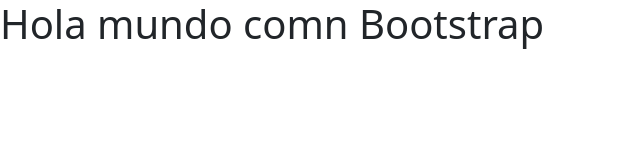
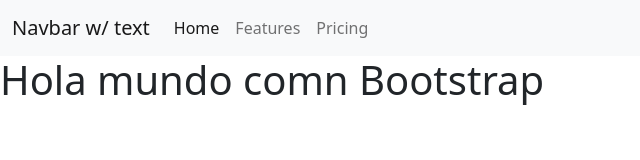
Before and after one commit to jatg-eca/bsaleprueba, a website: page index.html in a window 1280 px wide. Shown: the whole page, without its empty margins (0-640 px from the left). Drawn offline with nearby package versions, Linux system fonts and the light colour scheme.

Commit message:
Add: Usos generales

```diff
--- a/index.html
+++ b/index.html
@@ -7,8 +7,35 @@
     <!-- Preload y Bootstrap -->
     <link rel="preload" href="node_modules/bootstrap/dist/css/bootstrap.min.css">
     <link rel="stylesheet" href="node_modules/bootstrap/dist/css/bootstrap.min.css">
+    <!-- Plantilla CSS -->
+    <link rel="preload" href="css/style.css">
+    <link rel="stylesheet" href="css/style.css">
 </head>
 <body>
+
+    <!-- Navbar -->
+    <nav class="navbar navbar-expand-lg bg-light">
+        <div class="container-fluid">
+          <a class="navbar-brand" id="brand" href="#">Navbar w/ text</a>
+          <button class="navbar-toggler" type="button" data-bs-toggle="collapse" data-bs-target="#navbarText" aria-controls="navbarText" aria-expanded="false" aria-label="Toggle navigation">
+            <span class="navbar-toggler-icon"></span>
+          </button>
+          <div class="collapse navbar-collapse" id="navbarText">
+            <ul class="navbar-nav me-auto mb-2 mb-lg-0">
+              <li class="nav-item">
+                <a class="nav-link active" aria-current="page" href="#">Home</a>
+              </li>
+              <li class="nav-item">
+                <a class="nav-link" href="#">Features</a>
+              </li>
+              <li class="nav-item">
+                <a class="nav-link" href="#">Pricing</a>
+              </li>
+            </ul>
+          </div>
+        </div>
+      </nav>
+
 
     <h1>Hola mundo comn Bootstrap</h1>
 
```
